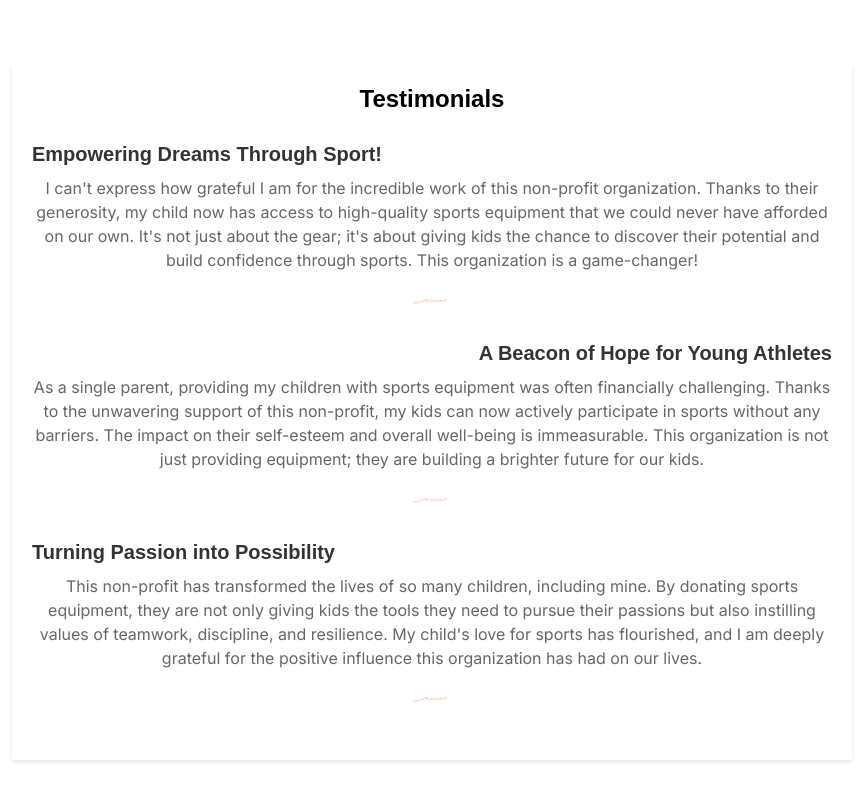
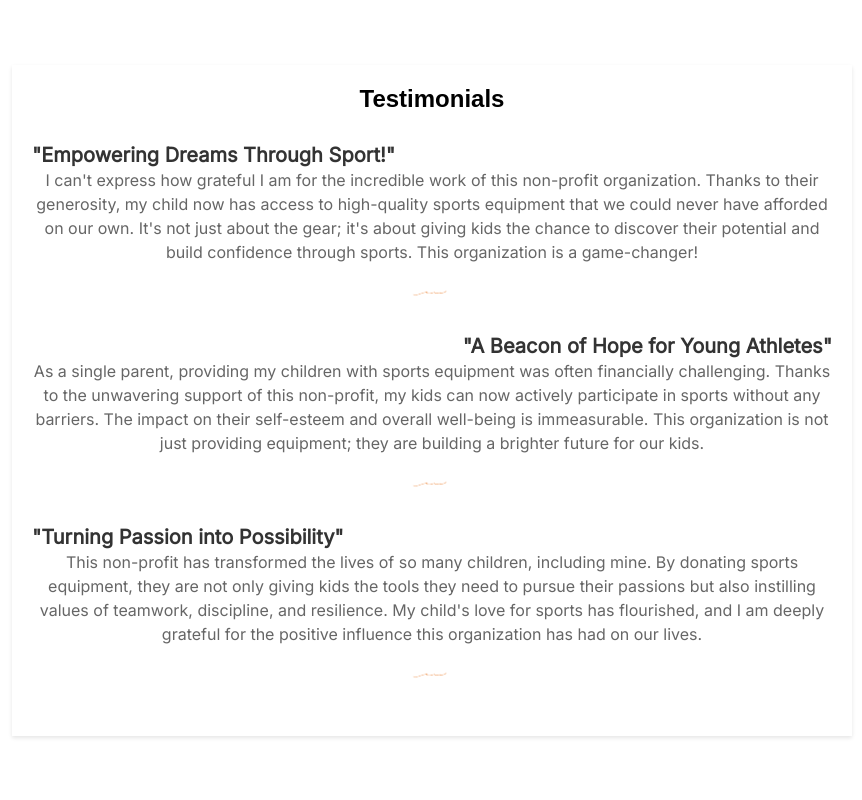
Before and after one commit to RadmehrM/KBK-React, a React (Create React App) app in the folder kbk-react/: page / in a window 1280 px wide. Shown: the part 5087-5887 px from the top of the page, without its empty margins (208-1070 px from the left). After the commit the page ends 5863 px from the top, so only its background shows below. Built offline with nearby package versions, Linux system fonts and the light colour scheme.

Commit message:
Text Adjustments

```diff
--- a/kbk-react/src/components/Testimonials.css
+++ b/kbk-react/src/components/Testimonials.css
@@ -41,12 +41,14 @@
 
   .testimonial-title {
     font-size: 20px;
-    font-weight: bold;
-    margin: 0 0 10px 0;
+    font-family: 'Inter', sans-serif;
+    font-weight: bolder;
+    margin: 0 0 1px 0;
     /*color: #d14b28;  Adjust color to match the design */
   }
 
   .testimonial-text {
+    font-family: 'Inter', sans-serif;
     font-size: 16px;
     line-height: 1.5;
     color: #666;
--- a/kbk-react/src/components/Testimonials.js
+++ b/kbk-react/src/components/Testimonials.js
@@ -22,18 +22,18 @@ function Testimonials() {
         <h2>Testimonials</h2>
       </div>
       <Testimonial
-        title="Empowering Dreams Through Sport!"
+        title='"Empowering Dreams Through Sport!"'
         text="I can't express how grateful I am for the incredible work of this non-profit organization. Thanks to their generosity, my child now has access to high-quality sports equipment that we could never have afforded on our own. It's not just about the gear; it's about giving kids the chance to discover their potential and build confidence through sports. This organization is a game-changer!"
         className="first"
         alignRight={false}
       />
       <Testimonial
-        title="A Beacon of Hope for Young Athletes"
+        title='"A Beacon of Hope for Young Athletes"'
         text="As a single parent, providing my children with sports equipment was often financially challenging. Thanks to the unwavering support of this non-profit, my kids can now actively participate in sports without any barriers. The impact on their self-esteem and overall well-being is immeasurable. This organization is not just providing equipment; they are building a brighter future for our kids."
         alignRight={true}
       />
       <Testimonial
-        title="Turning Passion into Possibility"
+        title='"Turning Passion into Possibility"'
         text="This non-profit has transformed the lives of so many children, including mine. By donating sports equipment, they are not only giving kids the tools they need to pursue their passions but also instilling values of teamwork, discipline, and resilience. My child's love for sports has flourished, and I am deeply grateful for the positive influence this organization has had on our lives."
         className="last"
         alignRight={false}
```
